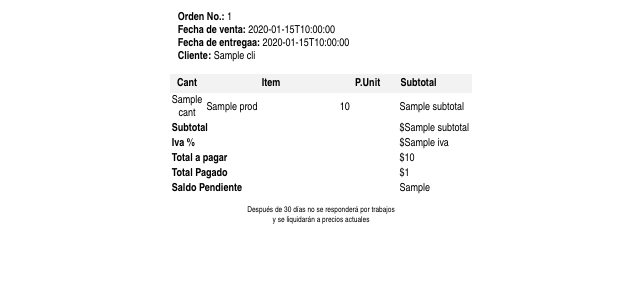
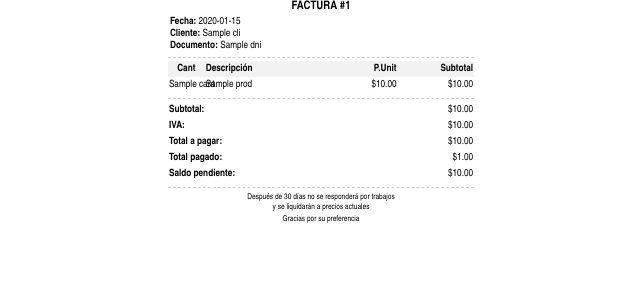
Before and after one commit to sandra-svc/Enfokart-django, a Django app: template core/erp/templates/sale/invoice.html in a window 1280 px wide. Shown: the top 300 px of the page, without its empty margins (319-959 px from the left). Run offline with Django 3.2, Linux system fonts and the light colour scheme; the template is opened without the code that fills it: most values are stand-ins (such as "Sample title", 1, 10 or a date in 2020); parts of the project's set-up code (start-up, migrations or seed data) failed here and were passed over; some libraries are stand-ins or nearby versions.

Commit message:
Update invoice.html

```diff
--- a/core/erp/templates/sale/invoice.html
+++ b/core/erp/templates/sale/invoice.html
@@ -1,47 +1,64 @@
 <!DOCTYPE html>
 {% load static %}
-{% load humanize %}
-<html lang="en">
+<html lang="es">
 <head>
-    <script src="https://unpkg.com/qz-tray@2.2.4/qz-tray.js"></script>
-
     <meta charset="UTF-8">
-    <title>Title</title>
+    <title>Factura #{{ sale.id }}</title>
     <style>
+        /* Estilos generales */
         * {
             color: black;
+            margin: 0;
+            padding: 0;
+            box-sizing: border-box;
         }
 
         body {
             font-family: "Arial Narrow", Arial, sans-serif;
-            font-size: 11px; /* Cambia el tamaño de letra aquí */
-            margin: 0;
+            font-size: 10px;
+            width: 85mm;
+            margin: 0 auto;
             color: black;
         }
 
         .page-container {
-            width: 80mm; /* Ancho del papel */
-            margin: 0 auto; /* Centrar el contenido en la página */
+            width: 100%;
+            padding: 0 2mm;
         }
 
+        /* Estilos para la tabla */
         table {
-            width: 80mm;
+            width: 100%;
             border-collapse: collapse;
-            margin-bottom: 10px; /* Espaciado entre tablas */
+            margin-bottom: 5px;
+            table-layout: fixed;
         }
 
-        th {
-            padding: 3px; /* Espaciado interno de celdas de tabla */
-            border: 0; /* Eliminar bordes */
-            background-color: #f2f2f2;
+        th, td {
+            padding: 2px 1px;
+            overflow: visible;
+            white-space: nowrap;
+            vertical-align: top;
         }
 
-        td {
-            padding: 1px 2px; /* Espaciado interno de celdas de tabla */
-            border: 0; /* Eliminar bordes */
+        /* Anchos específicos de columnas */
+        .col-cant {
+            width: 12%;
         }
 
+        .col-item {
+            width: 43%;
+        }
 
+        .col-price {
+            width: 20%;
+        }
+
+        .col-subtotal {
+            width: 25%;
+        }
+
+        /* Alineaciones */
         .text-center {
             text-align: center;
         }
@@ -50,90 +67,124 @@
             text-align: left;
         }
 
-        .font-small {
-            font-size: 12px; /* Tamaño de fuente pequeña */
+        .text-right {
+            text-align: right;
         }
 
+        /* Encabezados */
+        th {
+            background-color: #f2f2f2;
+            font-weight: bold;
+        }
+
+        /* Estilos para impresión */
         @page {
-            size: 80mm 200mm; /* Ancho x Largo del papel */
+            size: 85mm 200mm;
             margin: 0;
         }
 
-
         @media print {
-            body, .page-container {
-                width: 80mm; /* Ancho del papel para la impresión */
+            body {
+                width: 85mm;
             }
 
-            .page-container {
-                margin: 0; /* Eliminar márgenes */
-                transform: translateX(-2mm); /* Mover contenido a la izquierda */
+            .no-print {
+                display: none;
             }
         }
 
+        /* Texto pequeño */
+        .text-small {
+            font-size: 8px;
+            line-height: 1.2;
+        }
+
+        /* Separadores */
+        .separator {
+            border-top: 1px dashed #ccc;
+            margin: 3px 0;
+        }
+
+        /* Texto importante */
+        .text-important {
+            font-weight: bold;
+        }
     </style>
-
 </head>
 <body>
 <div class="page-container">
-    <div class="container">
-        <p style="margin-left: 8px;">
-            <b>Orden No.:</b> {{ sale.id }}<br>
-            <b>Fecha de venta:</b> {{ sale.date_joined|date:'c' }}<br>
-            <b>Fecha de entregaa:</b> {{ sale.date_end|date:'c' }}<br>
-            <b>Cliente:</b> {{ sale.cli.get_full_name }}<br>
+    <!-- Encabezado de la factura -->
+    <div style="margin-bottom: 5px;">
+        <h3 style="text-align: center; margin-bottom: 3px;">FACTURA #{{ sale.id }}</h3>
+        <div style="margin-left: 2px;">
+            <p><strong>Fecha:</strong> {{ sale.date_joined|date:'Y-m-d' }}</p>
+            <p><strong>Cliente:</strong> {{ sale.cli.get_full_name }}</p>
+            <p><strong>Documento:</strong> {{ sale.cli.dni }}</p>
+        </div>
+    </div>
 
-        </p>
+    <div class="separator"></div>
+
+    <!-- Detalle de productos -->
     <table>
         <thead>
             <tr>
-                    <th style="width: 10%;" class="text-center">Cant</th>
-                    <th style="width: 45%;" class="text-center">Item</th>
-                    <th style="width: 20%;" class="text-center">P.Unit</th>
-                    <th style="width: 25%;" class="text-left">Subtotal</th>
+                <th class="text-center col-cant">Cant</th>
+                <th class="text-left col-item">Descripción</th>
+                <th class="text-right col-price">P.Unit</th>
+                <th class="text-right col-subtotal">Subtotal</th>
             </tr>
         </thead>
         <tbody>
             {% for det in sale.detsale_set.all %}
             <tr>
                 <td class="text-center">{{ det.cant }}</td>
-                    <td>{{ det.prod.name }}</td>
-                    <td class="text-left">{{ det.price }}</td>
-                    <td class="text-left">{{ det.subtotal }}</td>
+                <td class="text-left">{{ det.prod.name }}</td>
+                <td class="text-right">${{ det.price|floatformat:2 }}</td>
+                <td class="text-right">${{ det.subtotal|floatformat:2 }}</td>
             </tr>
             {% endfor %}
+        </tbody>
+    </table>
+
+    <div class="separator"></div>
+
+    <!-- Totales -->
+    <table>
         <tr>
-                <td colspan="3" class="text-left"><b>Subtotal</b></td>
-                <td class="text-left">${{ sale.subtotal }}</td>
+            <td class="text-left" colspan="2"><strong>Subtotal:</strong></td>
+            <td class="text-right" colspan="2">${{ sale.subtotal|floatformat:2 }}</td>
         </tr>
         <tr>
-                <td colspan="3" class="text-left"><b>Iva %</b></td>
-                <td class="text-left">${{ sale.iva }}</td>
+            <td class="text-left" colspan="2"><strong>IVA:</strong></td>
+            <td class="text-right" colspan="2">${{ sale.iva|floatformat:2 }}</td>
         </tr>
         <tr>
-                <td colspan="3" class="text-left"><b>Total a pagar</b></td>
-                <td class="text-left">${{  sale.total  }}</td>
+            <td class="text-left" colspan="2"><strong>Total a pagar:</strong></td>
+            <td class="text-right" colspan="2">${{ sale.total|floatformat:2 }}</td>
         </tr>
         <tr>
-                <td colspan="3" class="text-left"><b>Total Pagado</b></td>
-                <td class="text-left">${{ total_pago }}</td>
+            <td class="text-left" colspan="2"><strong>Total pagado:</strong></td>
+            <td class="text-right" colspan="2">${{ total_pago|floatformat:2 }}</td>
         </tr>
         <tr>
-                <td colspan="3" class="text-left"><b>Saldo Pendiente</b></td>
-                <td class="text-left">{{ saldo_pendiente }}</td>
-            <tr>
-                <td colspan="4">
-                    <p class="text-uppercase font-weight-bold text-center" style="font-size: 8px;">
+            <td class="text-left" colspan="2"><strong>Saldo pendiente:</strong></td>
+            <td class="text-right" colspan="2">${{ saldo_pendiente|floatformat:2 }}</td>
+        </tr>
+    </table>
 
+    <div class="separator"></div>
+
+    <!-- Notas y condiciones -->
+    <div style="margin-top: 5px;">
+        <p class="text-small text-center">
             Después de 30 días no se responderá por trabajos<br>
             y se liquidarán a precios actuales
         </p>
-                </td>
-            </tr>
-            </tbody>
-        </table>
+        <p class="text-small text-center" style="margin-top: 3px;">
+            Gracias por su preferencia
+        </p>
     </div>
 </div>
-
 </body>
 </html>
```
Lines whose indentation alone changed are shown as unchanged.
